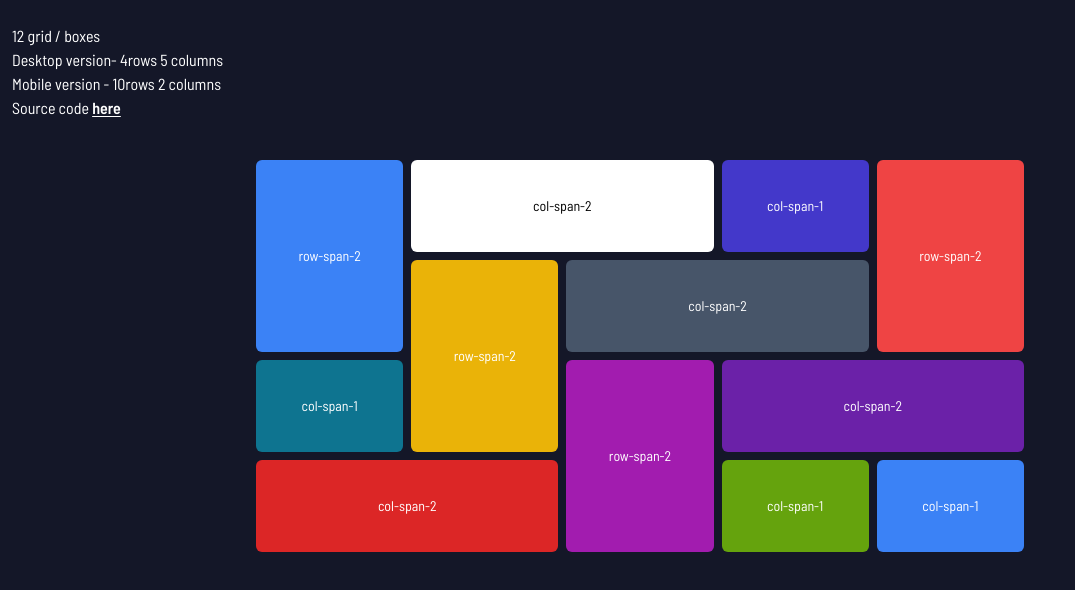
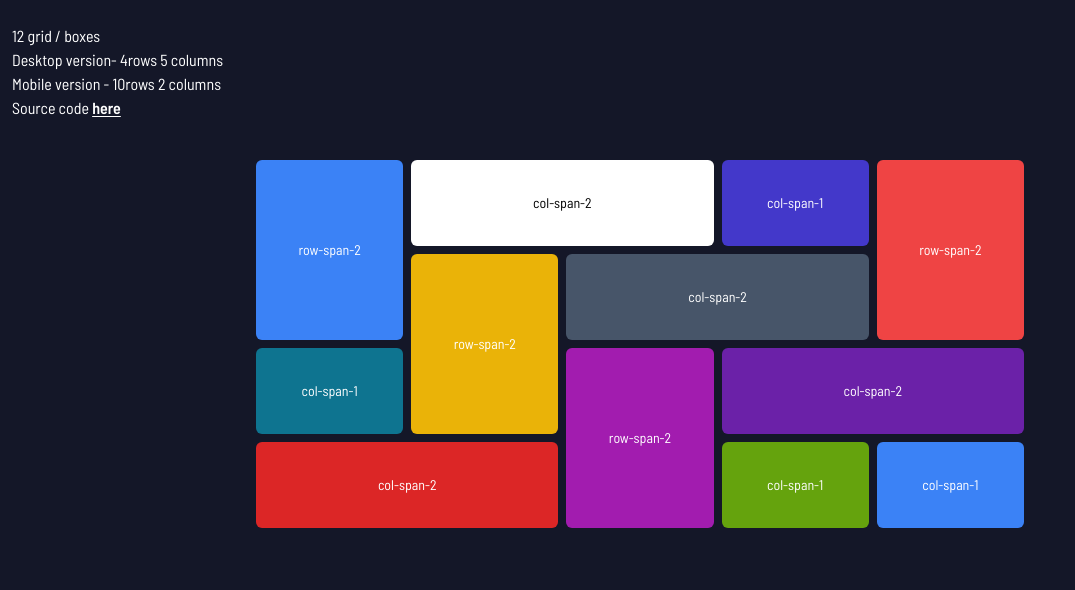
Before and after one commit to jmoseka/tailwind-component, a React (Create React App) app: page / in a window 1280 px wide. Shown: the top 590 px of the page, without its empty margins (0-1075 px from the left). Built offline with nearby package versions, Linux system fonts and the light colour scheme.

Commit message:
make height adjustments

```diff
--- a/src/App.js
+++ b/src/App.js
@@ -5,7 +5,7 @@ function App() {
   return (
     <div className="App md:h-screen bg-strongBlue">
       {/* <!-- Global Container --> */}
-      <div class="container px-3 max-w-7x">
+      <div class="container px-3 max-w-7x mx-auto">
 
         <ul class="desc text-white pt-6 flex flex-col items-start ">
           <li>12 grid / boxes </li>
@@ -17,10 +17,10 @@ function App() {
         </ul>
 
         {/* <!--Grid container--> */}
-        <div class="grid-container mt-8 m-auto max-w-3xl ">
+        <div class="grid-container mt-8 m-auto max-w-3xl">
 
-          <div class=" w-full py-2 mx-auto max-w-4xl text-white text-center
-     grid grid-cols-2 grid-rows-10 md:grid-cols-5 md:grid-rows-4 gap-2">
+          <div class="w-full py-2 mx-auto max-w-4xl text-white text-center
+     grid grid-cols-2 grid-rows-10 md:grid-cols-5 md:grid-rows-4 gap-2 md:h-96">
 
 
             <div class="grid-box bg-blue-500 row-span-2 md:col-span-1 md:row-span-2">
--- a/src/index.css
+++ b/src/index.css
@@ -32,5 +32,5 @@ body {
 }
 
 .grid-box {
-  @apply flex flex-col justify-center items-center rounded-md p-9 text-sm;
+  @apply flex flex-col justify-center items-center rounded-md p-9 md:p-0 text-sm;
 }
```
